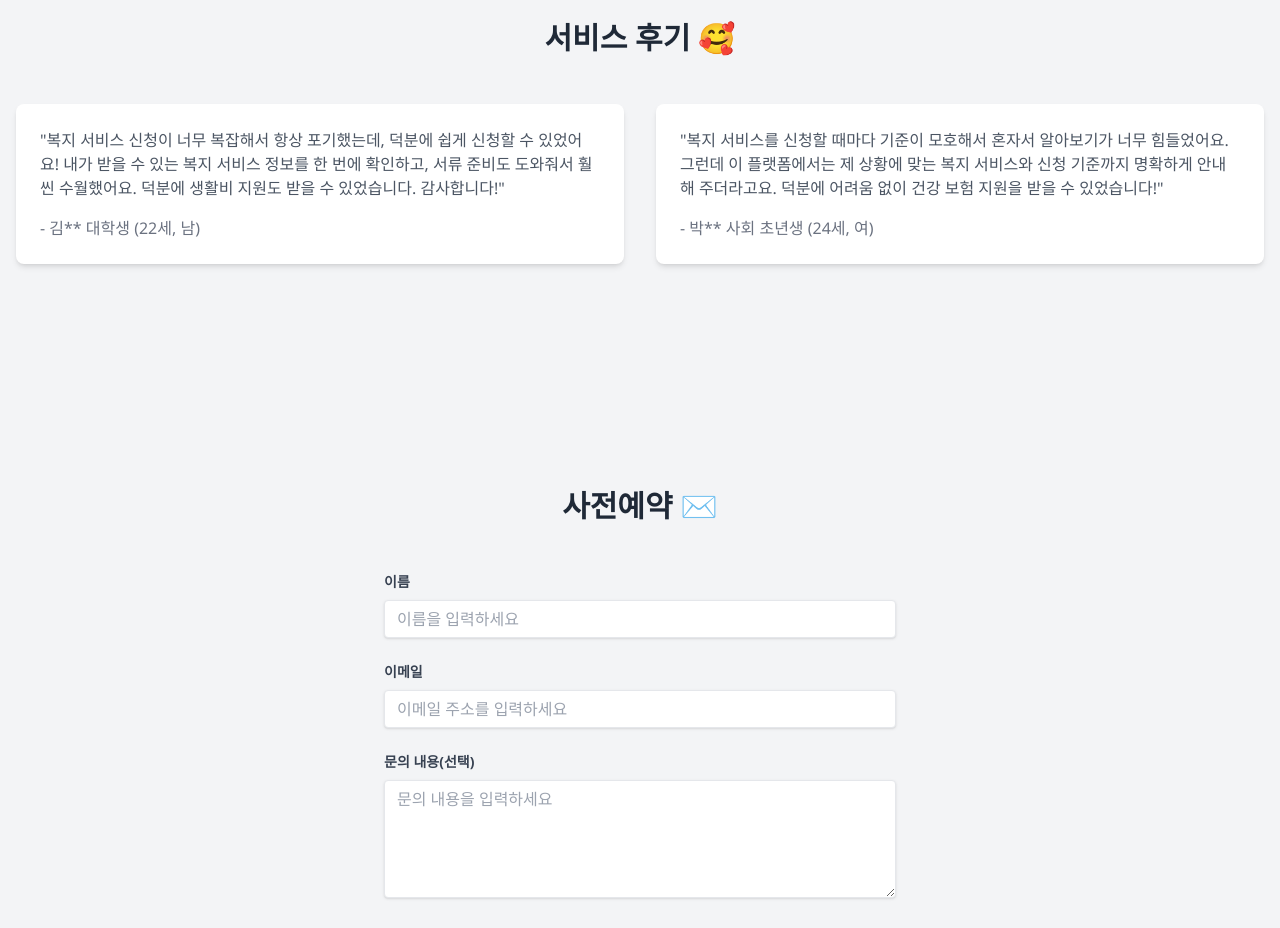
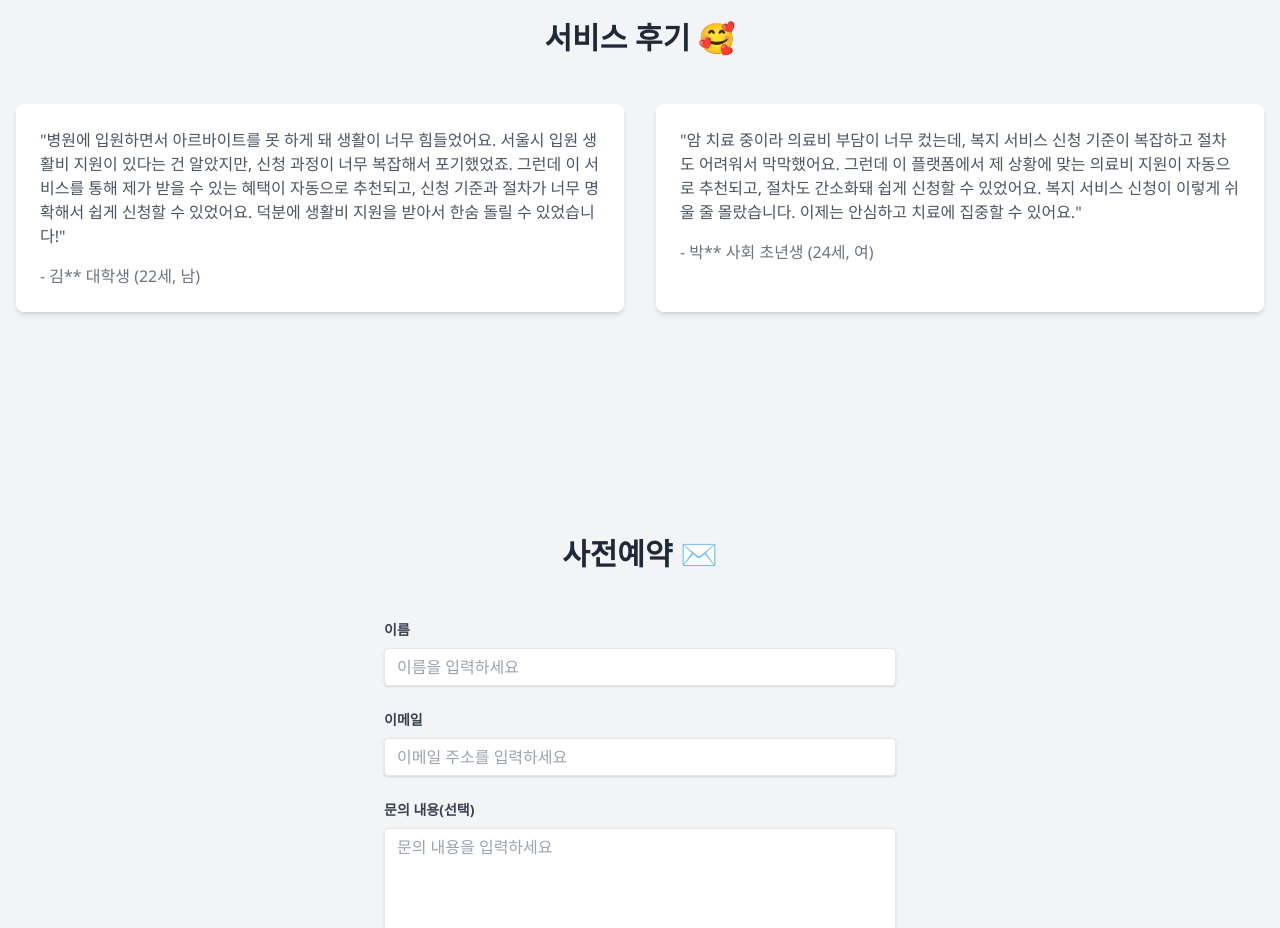
Before and after one commit to choijiwoong/GCS_lab, a plain HTML site: page index.html in a window 1280 px wide. Shown: the part 2040-2968 px from the top of the page. Drawn offline with nearby package versions, Linux system fonts and the light colour scheme.

Commit message:
style. 후기 수정

```diff
--- a/index.html
+++ b/index.html
@@ -203,11 +203,11 @@
             <h2 class="text-3xl font-bold text-gray-800 text-center mb-12">서비스 후기 🥰</h2>
             <div class="grid grid-cols-1 md:grid-cols-2 gap-8">
                 <div class="bg-white rounded-lg shadow-md p-6 hover-scale fade-in">
-                    <p class="text-gray-600 mb-4">"복지 서비스 신청이 너무 복잡해서 항상 포기했는데, 덕분에 쉽게 신청할 수 있었어요! 내가 받을 수 있는 복지 서비스 정보를 한 번에 확인하고, 서류 준비도 도와줘서 훨씬 수월했어요. 덕분에 생활비 지원도 받을 수 있었습니다. 감사합니다!"</p>
+                    <p class="text-gray-600 mb-4">"병원에 입원하면서 아르바이트를 못 하게 돼 생활이 너무 힘들었어요. 서울시 입원 생활비 지원이 있다는 건 알았지만, 신청 과정이 너무 복잡해서 포기했었죠. 그런데 이 서비스를 통해 제가 받을 수 있는 혜택이 자동으로 추천되고, 신청 기준과 절차가 너무 명확해서 쉽게 신청할 수 있었어요. 덕분에 생활비 지원을 받아서 한숨 돌릴 수 있었습니다!"</p>
                     <p class="text-gray-500">- 김** 대학생 (22세, 남)</p>
                 </div>
                 <div class="bg-white rounded-lg shadow-md p-6 hover-scale fade-in">
-                    <p class="text-gray-600 mb-4">"복지 서비스를 신청할 때마다 기준이 모호해서 혼자서 알아보기가 너무 힘들었어요. 그런데 이 플랫폼에서는 제 상황에 맞는 복지 서비스와 신청 기준까지 명확하게 안내해 주더라고요. 덕분에 어려움 없이 건강 보험 지원을 받을 수 있었습니다!"</p>
+                    <p class="text-gray-600 mb-4">"암 치료 중이라 의료비 부담이 너무 컸는데, 복지 서비스 신청 기준이 복잡하고 절차도 어려워서 막막했어요. 그런데 이 플랫폼에서 제 상황에 맞는 의료비 지원이 자동으로 추천되고, 절차도 간소화돼 쉽게 신청할 수 있었어요. 복지 서비스 신청이 이렇게 쉬울 줄 몰랐습니다. 이제는 안심하고 치료에 집중할 수 있어요."</p>
                     <p class="text-gray-500">- 박** 사회 초년생 (24세, 여)</p>
                 </div>
             </div>
```
